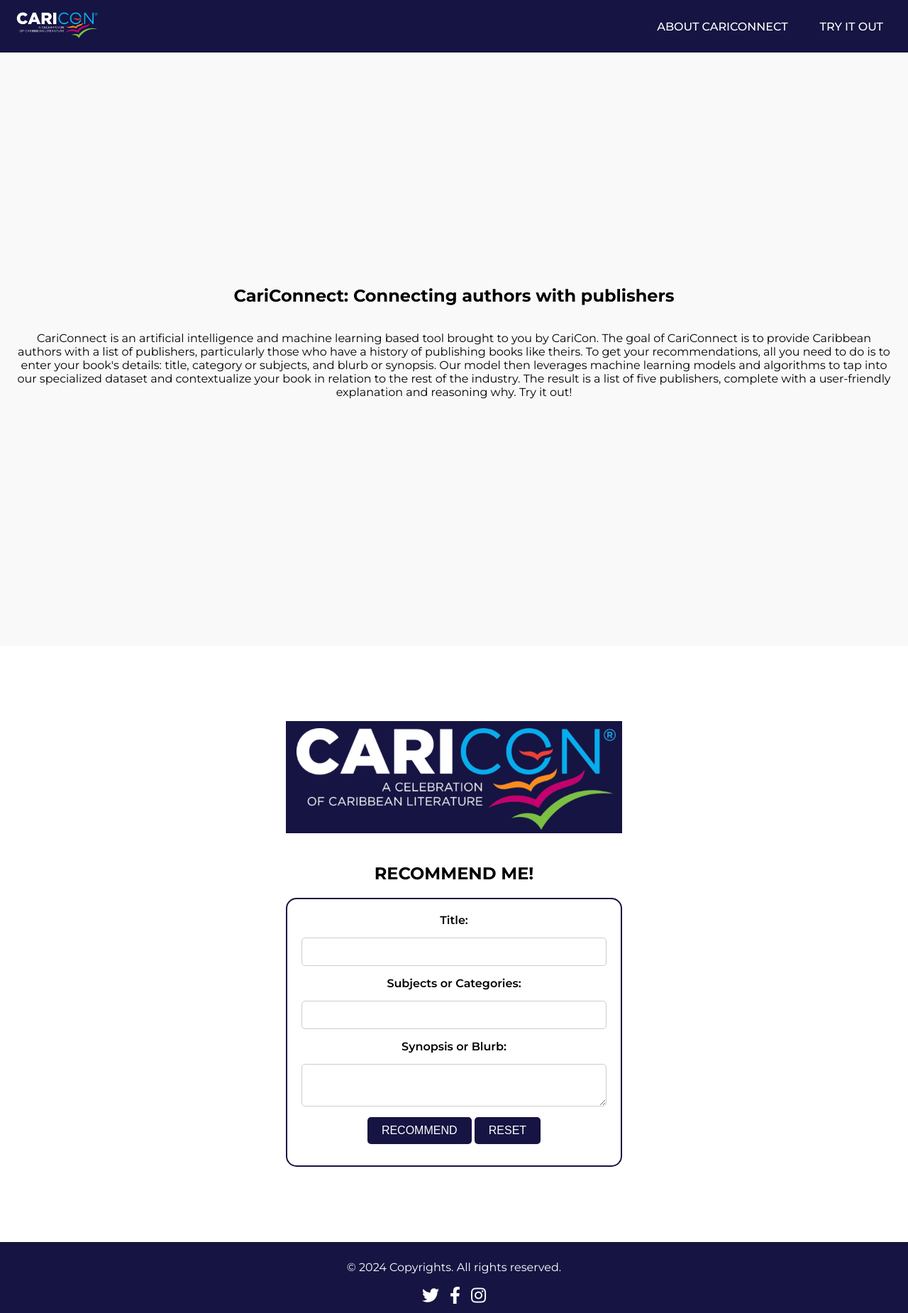
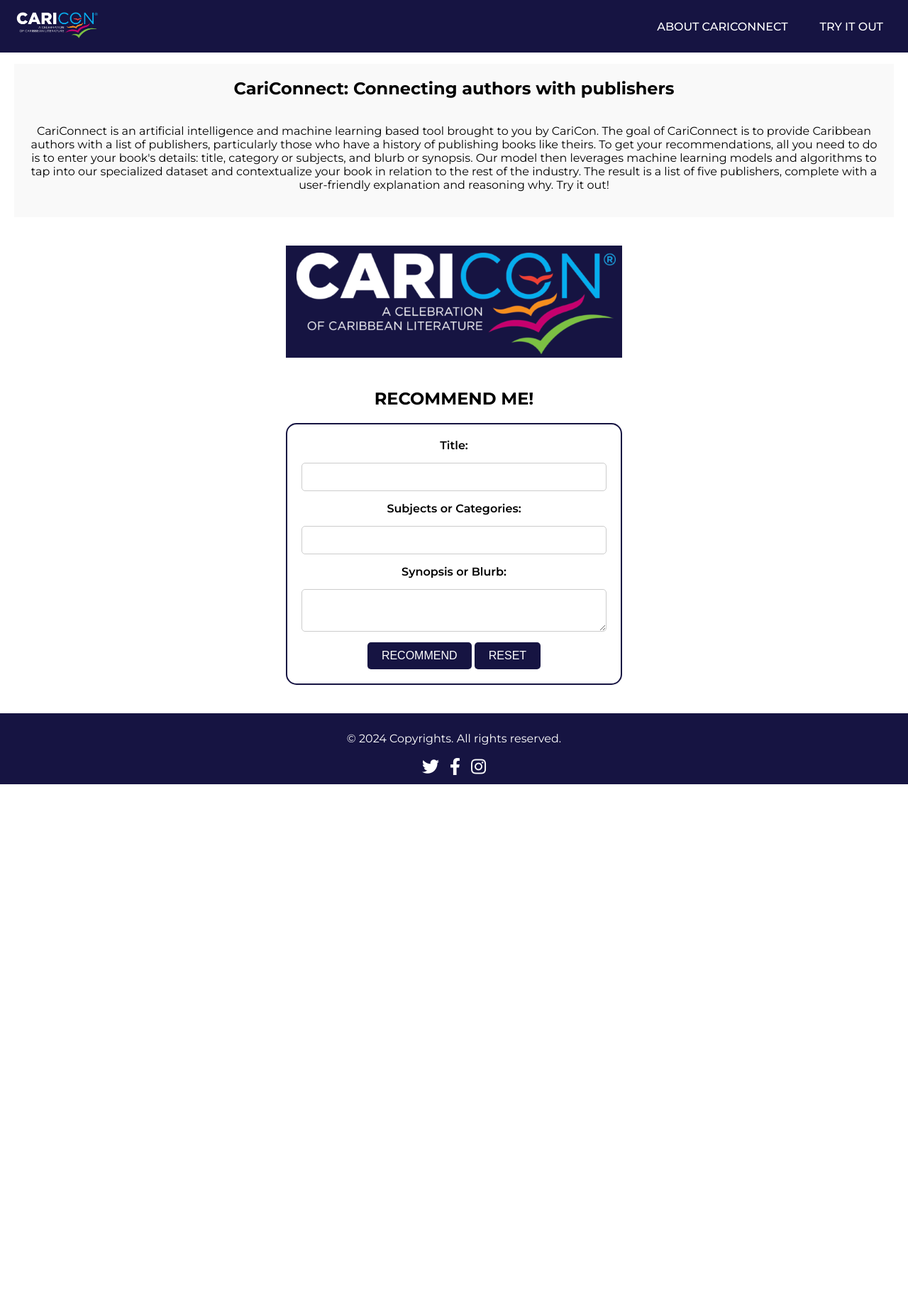
Before and after one commit to SolomonPerkins/CariConnect, a Flask app: page / in a window 1280 px wide. Shown: the whole page at 71% size. After the commit the page ends 1105 px from the top, so only its background shows below. Run offline with Flask 3, Linux system fonts and the light colour scheme.

Commit message:
fixed display recs

```diff
--- a/static/index.css
+++ b/static/index.css
@@ -13,6 +13,7 @@ body, html {
     display: flex;
     flex-direction: column;
     min-height: 100%; /* Ensure it takes up at least the full height of the screen */
+    flex-grow: 1; /* Allows content to fill available space */
 }
 
 /* Navbar styles */
@@ -61,12 +62,17 @@ body, html {
 
 /* Section styles */
 .content {
+  flex-grow: 1; /* Ensures content area expands to fill available space */
   margin-top: 70px; /* Adjust for navbar height */
+  padding: 20px;
+  display: flex;
+  flex-direction: column;
+  gap: 20px;
 }
 
+/* Landing page and "Who We Are" sections */
 #landing-page,
 #who-we-are {
-  height: 100vh; /* Full viewport height */
   display: flex;
   flex-direction: column;
   justify-content: center;
@@ -98,10 +104,8 @@ form {
 /* Container for form and results */
 .form-results-container {
   display: flex;
-  justify-content: flex-start;
-  align-items: flex-start;
+  flex-direction: column;
   gap: 15px; /* Gap between form and results */
-  margin-top: 20px; /* Adjust margin as needed */
 }
 
 form label {
@@ -119,45 +123,28 @@ form textarea {
 
 form button {
   padding: 10px 20px;
-  width: auto;
   font-size: 1rem;
   border: none;
   border-radius: 5px;
   cursor: pointer;
   color: white;
-  background-color: #161442; /* Default color */
-
+  background-color: #161442;
 }
 
-form button#submitButton {
-  background-color: #161442; /* Primary button color */
-  margin-bottom : 10px;
-}
-
-form button#resetButton {
-  background-color: #161442; /* Secondary button color */
-}
-
-/* Language Selector Styling */
-.language-selector {
-    position: absolute;
-    top: 20px;
-    right: 20px;
-}
-
-.language-selector select {
-    padding: 5px;
-    font-size: 1em;
+form button:hover {
+  background-color: #333;
 }
 
 /* Results styling */
 #results {
   display: none; /* Hidden by default */
-  flex: 1; /* Allows the results section to grow with the form */
+  flex-grow: 1; /* Allows the results section to grow with the form */
   padding: 20px;
   border: 2px solid #161442;
   border-radius: 15px;
   background-color: #f9f9f9;
+  overflow-y: auto; /* Ensures scrollbar if results exceed the container height */
+  max-height: 50vh; /* Ensures the results section doesn't take over the entire viewport */
 }
 
 /* Footer styling */
@@ -166,11 +153,9 @@ footer {
   color: white;
   text-align: center;
   padding: 10px 0;
-  position: relative;
+  margin-top: auto;
+  flex-shrink: 0; /* Prevent footer from shrinking */
   width: 100%;
-  margin-top: auto;
-  flex-shrink: 0;
-  overflow: visible;
 }
 
 footer .social-icons {
@@ -206,6 +191,8 @@ footer .social-icons a:hover {
     font-size: 0.9rem;
   }
 }
+
+/* Preformatted text styling */
 pre {
     background-color: #f4f4f4;
     padding: 10px;
@@ -214,6 +201,5 @@ pre {
     white-space: pre-wrap; /* Ensures long lines wrap */
     word-wrap: break-word; /* Prevents long words from overflowing */
     max-width: 100%; /* Ensures the pre element does not exceed container's width */
-    max-height: 100%;
     overflow: auto; /* Adds a scrollbar if content overflows */
 }
--- a/templates/index.html
+++ b/templates/index.html
@@ -65,6 +65,7 @@
         </div>
     </section>
     </div>
+
     <footer>
     <p>© 2024 Copyrights. All rights reserved.</p>
     <div class="social-icons">
```
